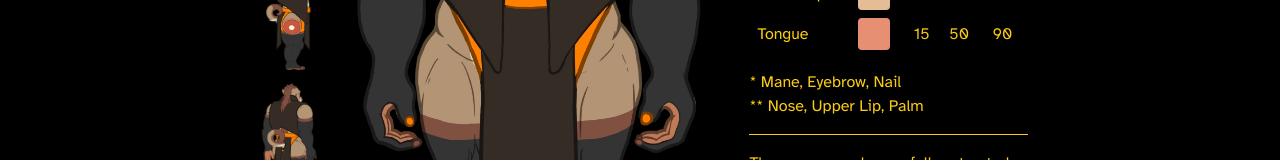
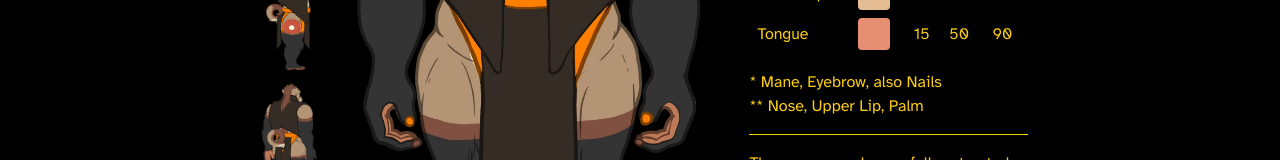
Before and after one commit to yaali-annar/yaali-annar-com, a Next.js app: page /reference in a window 1280 px wide. Shown: the part 553-713 px from the top of the page. Built offline with nearby package versions, Linux system fonts and the light colour scheme.

Commit message:
fix: typo in reference

```diff
--- a/src/app/reference/page.tsx
+++ b/src/app/reference/page.tsx
@@ -92,7 +92,7 @@ const Reference = () => {
               </tbody>
             </table>
             <div >
-              <p>* Mane, Eyebrow, Nail</p>
+              <p>* Mane, Eyebrow, also Nails</p>
               <p>** Nose, Upper Lip, Palm</p>
               <hr />
               <p>The mascara color are fully saturated:
```
